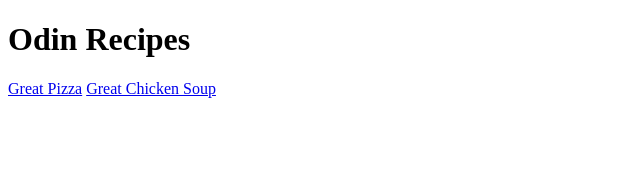
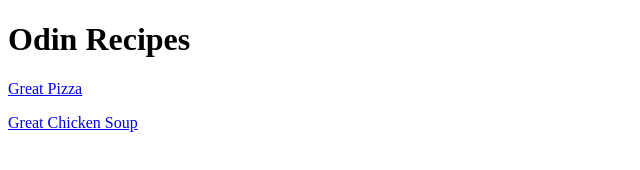
Before and after one commit to MonstirMark/odin-recipies, a plain HTML site: page index.html in a window 1280 px wide. Shown: the whole page, without its empty margins (0-640 px from the left). Drawn offline with Linux system fonts and the light colour scheme.

Commit message:
fixed placement of the link

```diff
--- a/index.html
+++ b/index.html
@@ -8,7 +8,7 @@
 <body>
    <h1>Odin Recipes</h1>
    <a href="recipies/pizza.html" target="_blank" rel="noopener noreferrer">Great Pizza</a>
-   <a href="recipies/chickensoup.html" target="_blank" rel="noopener noreferrer">Great Chicken Soup</a>
+   <p><a href="recipies/chickensoup.html" target="_blank" rel="noopener noreferrer">Great Chicken Soup</a></p>
 
 </body>
 </html>
```
